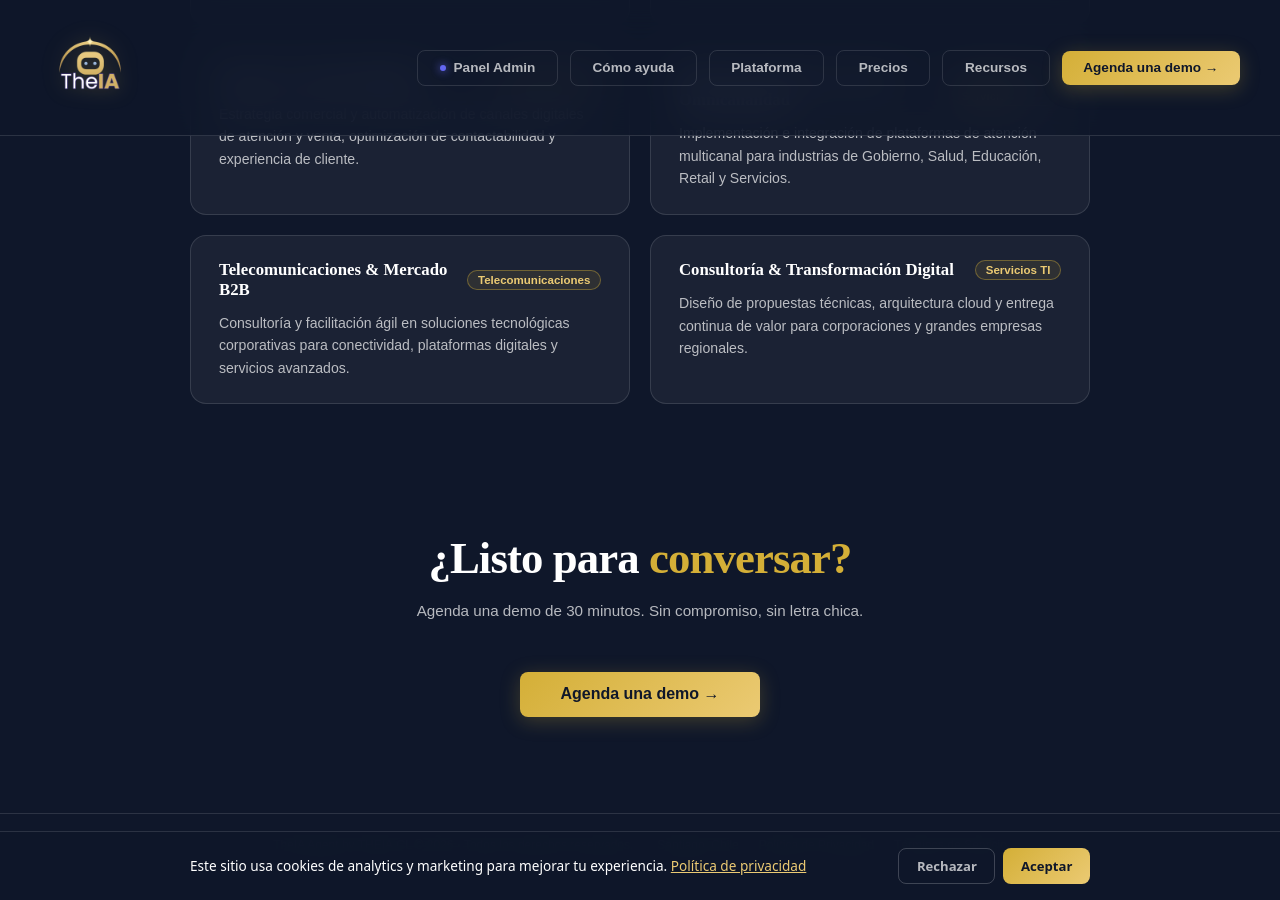
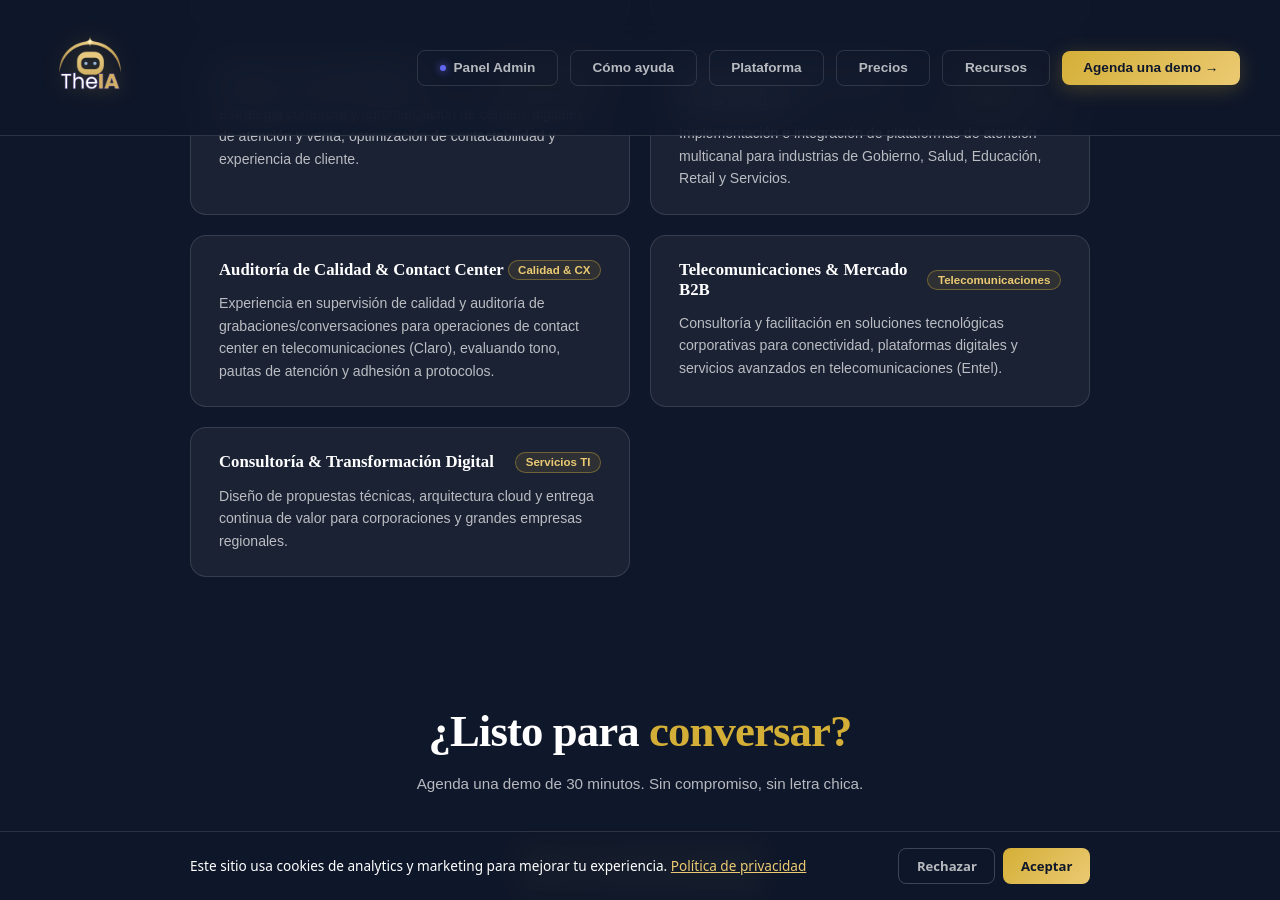
Before and after one commit to rodmera/theia-landing, a Jekyll site: the page nosotros.html, which Jekyll copies as it is, in a window 1280 px wide and 900 px high, scrolled down 3069 px. Built offline with Jekyll 4.4.1, drawn with Linux system fonts in a browser that asks for light colours; a script that is not in the unit is left out.

Commit message:
feat(nosotros): añade tarjeta de auditoria de calidad y contact center en telecomunicaciones (Claro)

```diff
--- a/nosotros.html
+++ b/nosotros.html
@@ -601,10 +601,18 @@
 
         <div class="capability-card">
           <div class="capability-header">
+            <div class="capability-title">Auditoría de Calidad & Contact Center</div>
+            <span class="capability-badge">Calidad & CX</span>
+          </div>
+          <p class="capability-desc">Experiencia en supervisión de calidad y auditoría de grabaciones/conversaciones para operaciones de contact center en telecomunicaciones (Claro), evaluando tono, pautas de atención y adhesión a protocolos.</p>
+        </div>
+
+        <div class="capability-card">
+          <div class="capability-header">
             <div class="capability-title">Telecomunicaciones & Mercado B2B</div>
             <span class="capability-badge">Telecomunicaciones</span>
           </div>
-          <p class="capability-desc">Consultoría y facilitación ágil en soluciones tecnológicas corporativas para conectividad, plataformas digitales y servicios avanzados.</p>
+          <p class="capability-desc">Consultoría y facilitación en soluciones tecnológicas corporativas para conectividad, plataformas digitales y servicios avanzados en telecomunicaciones (Entel).</p>
         </div>
 
         <div class="capability-card">
```
